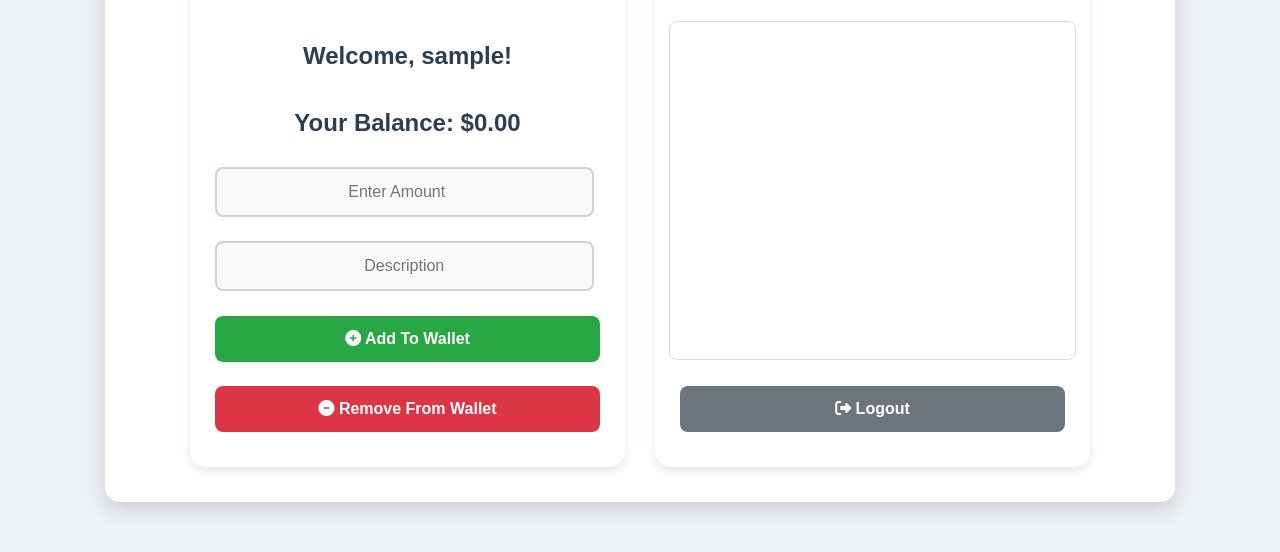
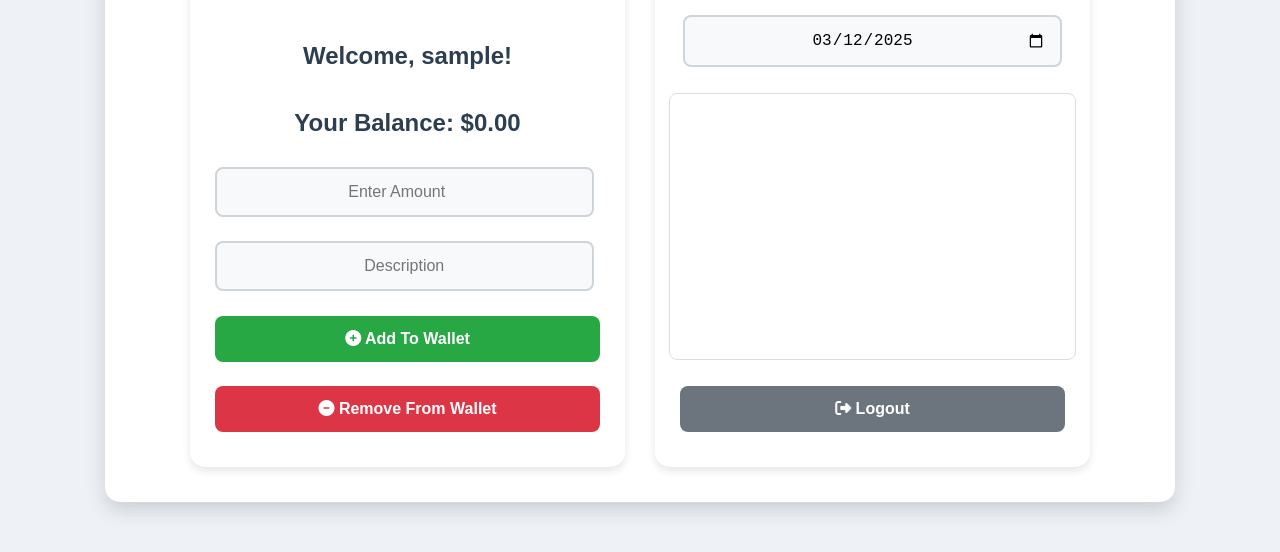
Before and after one commit to ronaelias/banking-system, a website: page public/dashboard.html in a window 1280 px wide. Shown: the part 218-770 px from the top of the page. Drawn offline with Linux system fonts and the light colour scheme; no server answers; sample sign-in values are in the browser's storage.

Commit message:
added calender in history

```diff
--- a/public/dashboard.html
+++ b/public/dashboard.html
@@ -13,7 +13,7 @@
             <div class="dashboard-container">
                 <!-- Left Section: Balance & Add/Remove Funds -->
                 <div class="left-section">
-                    <h1>💰 Expenses Tracking</h1> <!-- ✅ Keep only ONE heading -->
+                    <h1>💰 Expenses Tracking</h1>
                     <h2>Welcome, <span id="user-name"></span>!</h2>
                     <h2>Your Balance: <span id="balance">$0.00</span></h2>
 
@@ -32,6 +32,8 @@
                 <!-- Right Section: Transaction History & Logout -->
                 <div class="right-section">
                     <h2>Transaction History</h2>
+                    <!-- Date Picker for Selecting Transaction History -->
+                    <input type="date" id="transaction-date" onchange="loadTransactions()" max="">
                     <ul id="transaction-list" class="transaction-list"></ul>
 
                     <button class="logout-btn" onclick="logout()">
--- a/public/dashboard.js
+++ b/public/dashboard.js
@@ -23,7 +23,10 @@ async function updateBalance() {
 }
 
 async function loadTransactions() {
-    const response = await fetch(`http://localhost:5000/transactions/${userId}`);
+    const selectedDate = document.getElementById('transaction-date').value;
+    if (!selectedDate) return;
+
+    const response = await fetch(`http://localhost:5000/transactions/${userId}?date=${selectedDate}`);
     const data = await response.json();
     const transactionList = document.getElementById('transaction-list');
     transactionList.innerHTML = '';
@@ -34,13 +37,21 @@ async function loadTransactions() {
         li.innerHTML = `
             <div>
                 <strong>${transaction.description}</strong> <br>
-                <small>${new Date(transaction.transaction_date).toLocaleString()}</small>
+                <small>${new Date(transaction.transaction_date).toLocaleTimeString()}</small>
             </div>
             <div>${transaction.amount > 0 ? `<span class="income">+${transaction.amount}</span>` : `<span class="expense">${transaction.amount}</span>`}</div>
         `;
         transactionList.appendChild(li);
     });
 }
+
+// Ensure the date picker doesn't allow selecting future dates
+document.addEventListener("DOMContentLoaded", function () {
+    const today = new Date().toISOString().split('T')[0];
+    document.getElementById('transaction-date').setAttribute('max', today);
+    document.getElementById('transaction-date').value = today; // Default to today
+    loadTransactions();
+});
 
 async function addFunds() {
     const amount = parseFloat(document.getElementById('amount').value);
--- a/public/styles.css
+++ b/public/styles.css
@@ -149,7 +149,7 @@ button {
 /* ✅ Transaction List */
 .transaction-list {
     width: 100%;
-    max-height: 323px;
+    max-height: 250px;
     overflow-y: auto;
     border: 1px solid #ddd;
     padding: 10px;
```
Also changed, not shown: server.js (+8 -2 lines).
